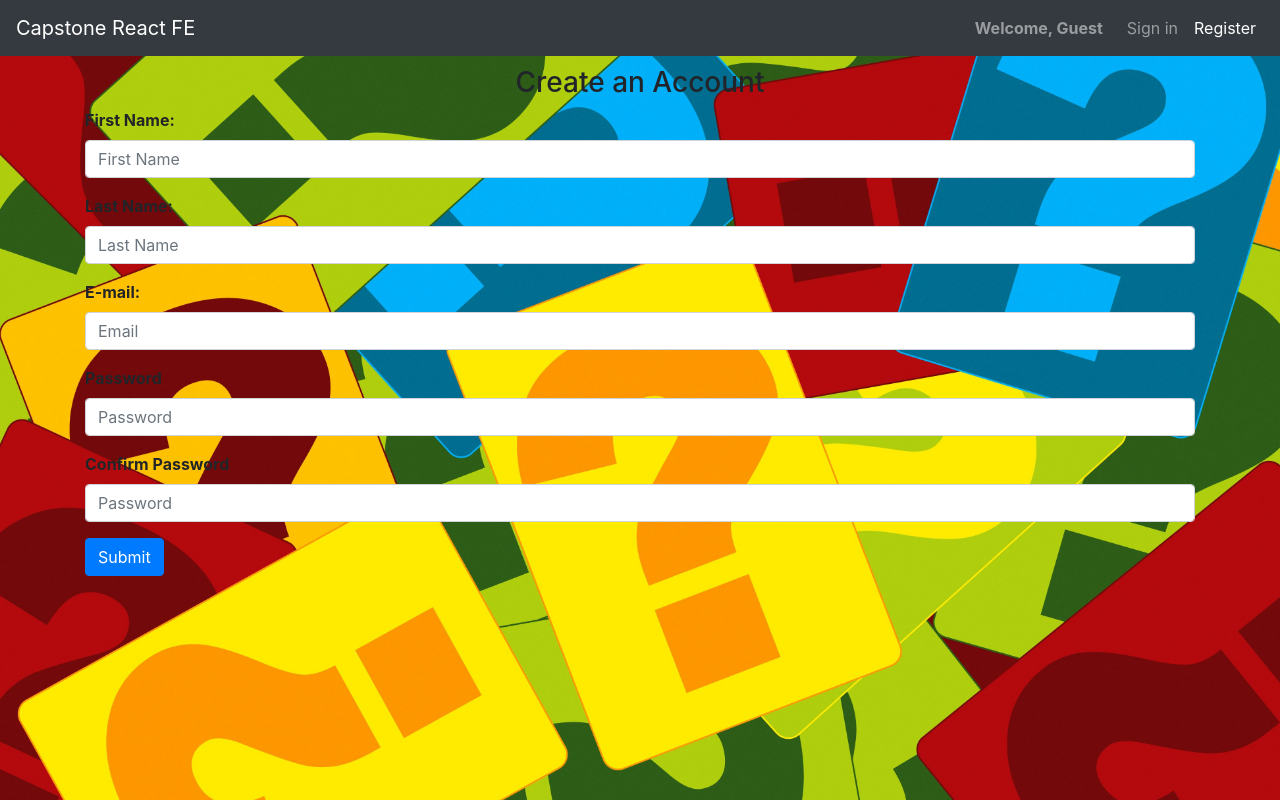
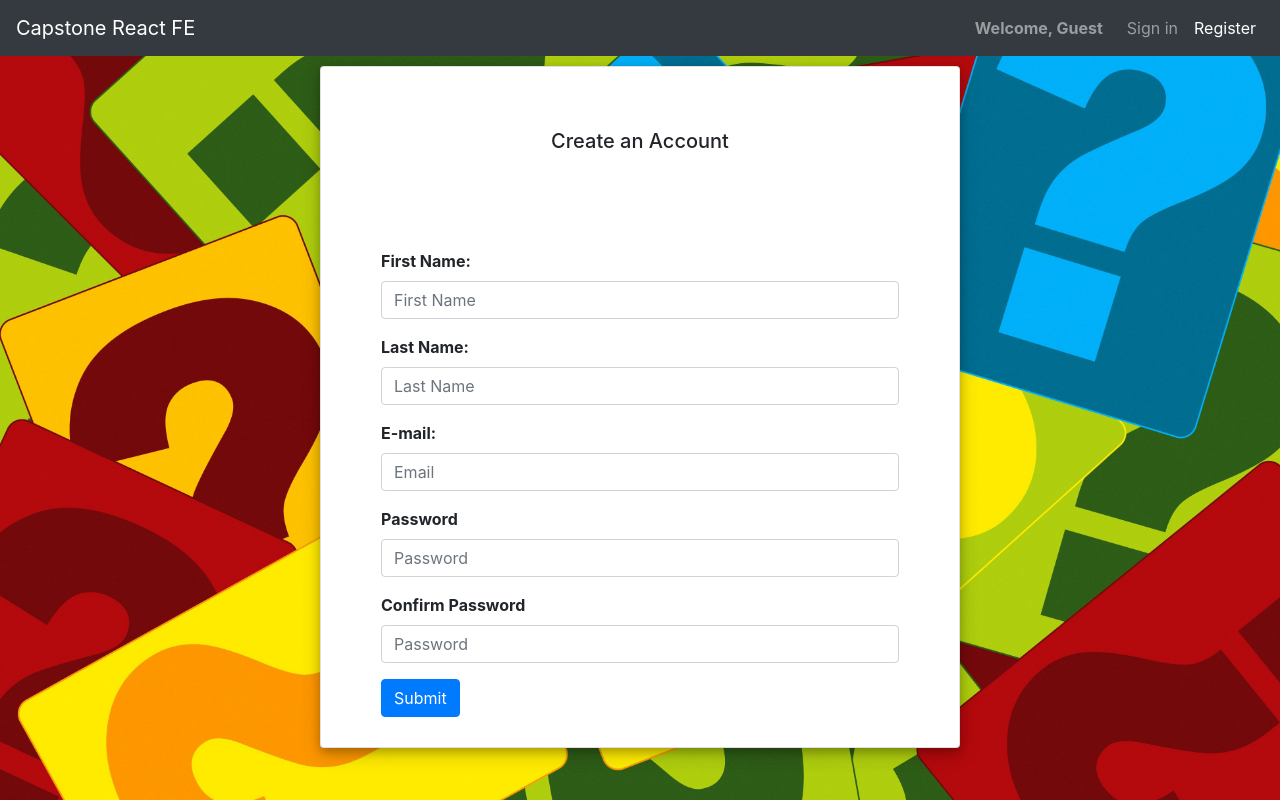
Before and after one commit to stillwiggle/capstone-starter-fe, a React (Create React App) app: page /register in a window 1280 px wide. Built offline with nearby package versions, Linux system fonts and the light colour scheme; no server answers; what redux-auth-wrapper would draw is missing.

Commit message:
Updated all of the pages to display as cards

```diff
--- a/src/App.js
+++ b/src/App.js
@@ -53,6 +53,11 @@ function App() {
             component={Categories}
         />
         <Route
+            exact
+            path="/questions"
+            component={Questions}
+        />
+        <Route
           exact
           path="/stats/:email"
           component={UserStats}
@@ -69,6 +74,11 @@ function App() {
         />
         <Route
           exact
+          path="/global-stats"
+          component={GlobalStats}
+        />
+        <Route
+          exact
           path="*"
           component={NotFound}
         />
--- a/src/pages/favorites/Favorites.js
+++ b/src/pages/favorites/Favorites.js
@@ -89,7 +89,7 @@ class Favorites extends Component {
                     {flashMessage && <Alert variant="info">{flashMessage}</Alert>}
                 </div>
 
-                <h3 className="text-center" >Favorites</h3>
+                <h3 className style={{ marginBottom: '1rem', marginTop: '1rem', textAlign: 'center' }} >Favorites</h3>
                 <Table>
                     <thead>
                         <tr>
--- a/src/pages/globalStats/GlobalStats.js
+++ b/src/pages/globalStats/GlobalStats.js
@@ -1,12 +1,18 @@
 import React, { Component } from "react"
 import Table from 'react-bootstrap/Table'
 import mustBeAuthenticated from "../../redux/hoc/mustBeAuthenticated";
+import Nav from "react-bootstrap/Nav";
+import Card from "react-bootstrap/Card";
+import { Container } from "react-bootstrap";
+import Row from "react-bootstrap/Row";
+import Col from "react-bootstrap/Col";
 
 // importing the ability to retrieve and use the Auth Header for API calls
-import {generateAuthHeader} from "../../utils/authHelper"
+import { generateAuthHeader } from "../../utils/authHelper"
 
 // importing components needed for the header
 import Header from "../../components/header/Header"
+import Favorites from "../favorites/Favorites"
 
 class GlobalStats extends Component {
 
@@ -20,17 +26,17 @@ class GlobalStats extends Component {
         this.getglobalStats()
     }
 
-    getglobalStats= () => {
+    getglobalStats = () => {
 
         // get the API URL from the environment variable (.env)
         const apiURL = process.env.REACT_APP_API_URL
 
         fetch(`${apiURL}/api/stats/`, {
             // auth header for using the currently logged in user's token for the API call
-            headers: {...generateAuthHeader()}
+            headers: { ...generateAuthHeader() }
         })
             .then((results) => results.json())
-            .then((data) =>{
+            .then((data) => {
                 // Sorts the data by winRatio before setting the state
                 data.sort((a, b) => b.winRatio - a.winRatio)
                 this.setState(
@@ -45,14 +51,50 @@ class GlobalStats extends Component {
 
     }
 
+    // render() {
+    //     return (
+    //         <div className="globalStats">
+
+    //             <Header isAuthenticated={this.props.isAuthenticated} />
+
+    //             <h3 className="text-center" >Global Statistics</h3>
+
+    //             <Table>
+    //                 <thead>
+    //                     <tr>
+    //                         <th>User</th>
+    //                         <th>Win Percentage</th>
+    //                     </tr>
+    //                 </thead>
+    //                 <tbody>
+    //                     {this.state.globalStats.map((user, idx) => {
+    //                         return <tr key={idx}>
+    //                             <td>{user.email}</td>
+    //                             <td>{user.winRatio}%</td>
+    //                         </tr>
+    //                     })
+    //                     }
+    //                 </tbody>
+    //             </Table>
+
+
+    //         </div>
+    //     )
+    // }
     render() {
         return (
             <div className="globalStats">
+                <Header isAuthenticated={this.props.isAuthenticated} />
+                {/* <h3 className="text-center" style={{ marginTop: '5rem', marginBottom: '5rem' }}>Global Statistic</h3> */}
 
-                <Header isAuthenticated={this.props.isAuthenticated} />
+                <Card style={{
+                    width: '28rem', marginTop: '5rem', height: 'auto', margin: 'auto', padding: '10px',
+                    boxShadow: '0 4px 8px 0 rgba(0, 0, 0, 0.2), 0 6px 20px 0 rgba(0, 0, 0, 0.19)'
+                }}>
 
-                <h3 className="text-center" >Global Statistics</h3>
-
+                    <Card.Body>
+                        <Card.Title style={{ marginBottom: '1rem', marginTop: '1rem', textAlign: 'center' }}>Global Statistics</Card.Title>
+                        <Container>
                             <Table>
                                 <thead>
                                     <tr>
@@ -70,7 +112,10 @@ class GlobalStats extends Component {
                                     }
                                 </tbody>
                             </Table>
-
+                            <Favorites />
+                        </Container>
+                    </Card.Body>
+                </Card>
 
             </div>
         )
--- a/src/pages/login/Login.js
+++ b/src/pages/login/Login.js
@@ -8,6 +8,13 @@ import { bindActionCreators } from "redux";
 import AuthService from "../../authService";
 import { Redirect, withRouter } from "react-router-dom";
 import LoginForm from "../../components/loginForm/LoginForm";
+
+import Nav from "react-bootstrap/Nav";
+import Card from "react-bootstrap/Card";
+import { Container } from "react-bootstrap";
+import Row from "react-bootstrap/Row";
+import Col from "react-bootstrap/Col";
+
 import Header from "../../components/header/Header";
 
 class Login extends Component {
@@ -64,12 +71,24 @@ class Login extends Component {
                     {flashMessage && <Alert variant="info">{flashMessage}</Alert>}
                 </div>
 
-                <LoginForm
-                    handleChange={this.handleChange}
-                    handleSubmit={this.handleSubmit}
-                    formData={this.state.formData}
-                />
+                <Card style={{
+                    width: '50%', marginTop: '5rem', height: '100%', margin: 'auto', padding: '10px',
+                    boxShadow: '0 4px 8px 0 rgba(0, 0, 0, 0.2), 0 6px 20px 0 rgba(0, 0, 0, 0.19)'
+                }}>
 
+                    <Card.Body>
+                        {/* <Card.Title style={{ marginBottom: '6rem', marginTop: '2rem', textAlign: 'center' }}>Choose one to get started</Card.Title> */}
+                        <Container>
+
+                            <LoginForm
+                                handleChange={this.handleChange}
+                                handleSubmit={this.handleSubmit}
+                                formData={this.state.formData}
+                            />
+
+                        </Container>
+                    </Card.Body>
+                </Card>
             </div>
         )
     }
--- a/src/pages/register/Register.js
+++ b/src/pages/register/Register.js
@@ -3,7 +3,17 @@ import Alert from 'react-bootstrap/Alert';
 
 import Header from "../../components/header/Header";
 
+import Table from 'react-bootstrap/Table'
+import mustBeAuthenticated from "../../redux/hoc/mustBeAuthenticated";
+import Nav from "react-bootstrap/Nav";
+import Card from "react-bootstrap/Card";
+import { Container } from "react-bootstrap";
+import Row from "react-bootstrap/Row";
+import Col from "react-bootstrap/Col";
+
 import UserForm from "../../components/userForm/UserForm";
+
+
 
 class Register extends Component {
 
@@ -21,13 +31,13 @@ class Register extends Component {
     //runs everytime a form field changes
     handleChange = (event) => {
         //create a new object from form data in state
-        let formData = {...this.state.formData};
+        let formData = { ...this.state.formData };
 
         //take what is changed in the form and update the mathcing key in the form data object
         formData[event.target.id] = event.target.value;
 
         //update formData in state with the new object
-        this.setState({formData});
+        this.setState({ formData });
     }
 
     //run when the form is submitted
@@ -36,8 +46,8 @@ class Register extends Component {
         //prevent the form from refreshing the page
         event.preventDefault();
 
-        if(this.state.formData.password && this.state.formData.password !== event.target.confirmPassword.value){
-            this.setState({errorMessage: "The supplied passwords must match!"})
+        if (this.state.formData.password && this.state.formData.password !== event.target.confirmPassword.value) {
+            this.setState({ errorMessage: "The supplied passwords must match!" })
             return;
         }
 
@@ -67,19 +77,30 @@ class Register extends Component {
         return (
             <div className="Register">
 
-                <Header/>
+                <Header />
 
                 <div className="container">
                     {this.state.errorMessage && <Alert variant="danger">{this.state.errorMessage}</Alert>}
                 </div>
 
-                <h3 className="text-center" >Create an Account</h3>
+                {/* <h3 className="text-center" >Create an Account</h3> */}
+                <Card style={{
+                    width: '50%', marginTop: '5rem', height: '100%', margin: 'auto', padding: '10px',
+                    boxShadow: '0 4px 8px 0 rgba(0, 0, 0, 0.2), 0 6px 20px 0 rgba(0, 0, 0, 0.19)'
+                }}>
+
+                    <Card.Body>
+                        <Card.Title style={{ marginBottom: '6rem', marginTop: '2rem', textAlign: 'center' }}>Create an Account</Card.Title>
+                        <Container>
                             <UserForm
                                 handleChange={this.handleChange}
                                 handleSubmit={this.handleSubmit}
                                 formData={this.state.formData}
+
                             />
-
+                        </Container>
+                    </Card.Body>
+                </Card>
             </div>
         )
     }
--- a/src/pages/users/Users.js
+++ b/src/pages/users/Users.js
@@ -4,6 +4,12 @@ import Alert from 'react-bootstrap/Alert';
 
 import Table from 'react-bootstrap/Table'
 import mustBeAuthenticated from "../../redux/hoc/mustBeAuthenticated";
+import Nav from "react-bootstrap/Nav";
+import Card from "react-bootstrap/Card";
+import { Container } from "react-bootstrap";
+import Row from "react-bootstrap/Row";
+import Col from "react-bootstrap/Col";
+
 
 // importing the ability to retrieve and use the Auth Header for API calls
 import { generateAuthHeader, getUserEmail } from "../../utils/authHelper"
@@ -131,7 +137,15 @@ class Users extends Component {
                     {flashMessage && <Alert variant="info">{flashMessage}</Alert>}
                 </div>
 
-                <h3 className="text-center" >Registered Users</h3>
+                {/* <h3 className="text-center" >Registered Users</h3> */}
+                <Card style={{
+                    width: '50%', marginTop: '5rem', height: '100%', margin: 'auto', padding: '10px',
+                    boxShadow: '0 4px 8px 0 rgba(0, 0, 0, 0.2), 0 6px 20px 0 rgba(0, 0, 0, 0.19)'
+                }}>
+
+                    <Card.Body>
+                        <Card.Title style={{ marginBottom: '6rem', marginTop: '2rem', textAlign: 'center' }}>Registered Users</Card.Title>
+                        <Container>
                         <Table>
                             <thead>
                                 <tr>
@@ -154,8 +168,11 @@ class Users extends Component {
                                 }
                             </tbody>
                         </Table>
+                    </Container>
+                </Card.Body>
+            </Card>
 
-            </div>
+            </div >
         )
     }
 
```
Also changed, not shown: src/pages/updateUser/UpdateUser.js (+27 -8 lines), src/pages/userStats/UserStats.js (+21 -6 lines). Lines whose indentation alone changed are shown as unchanged.
